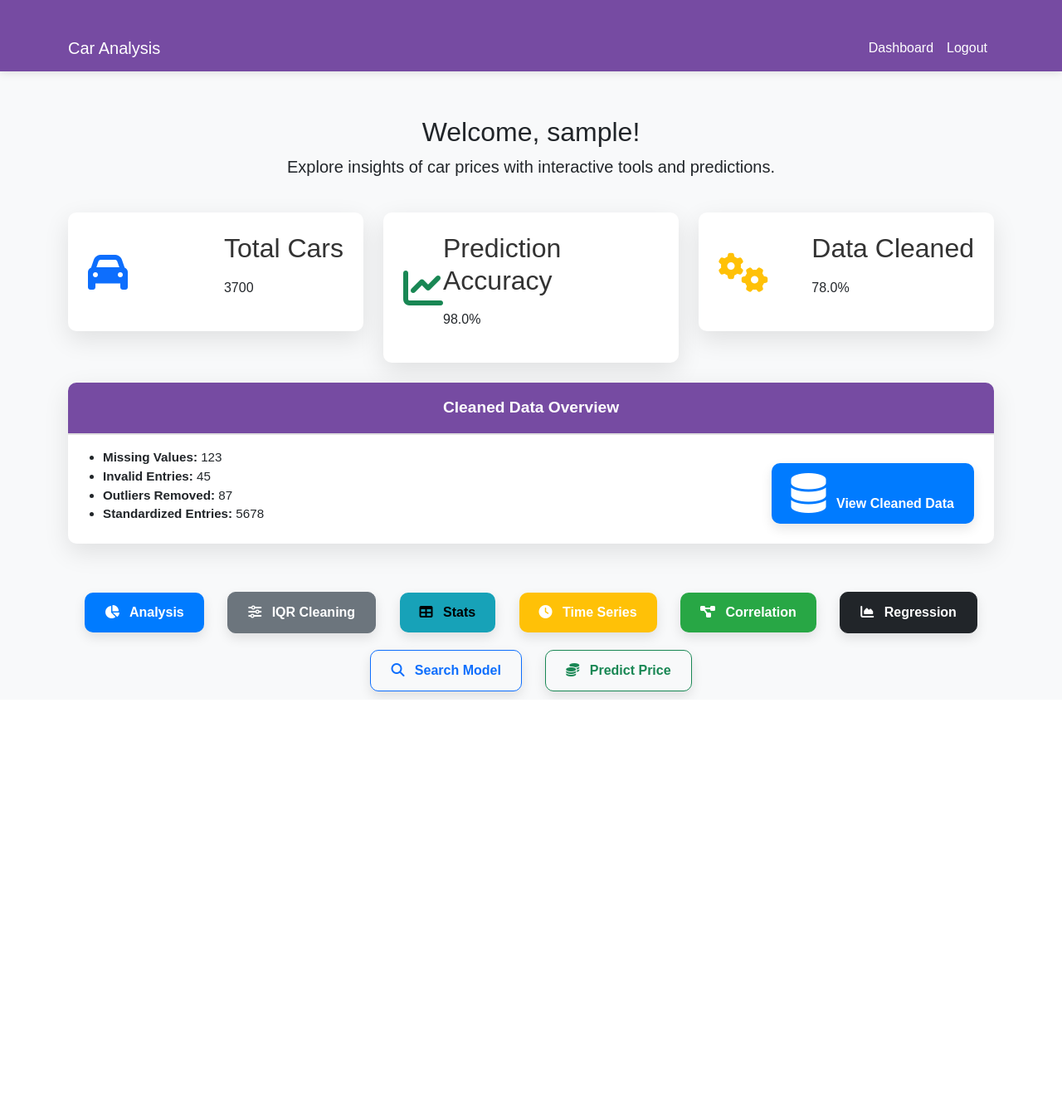
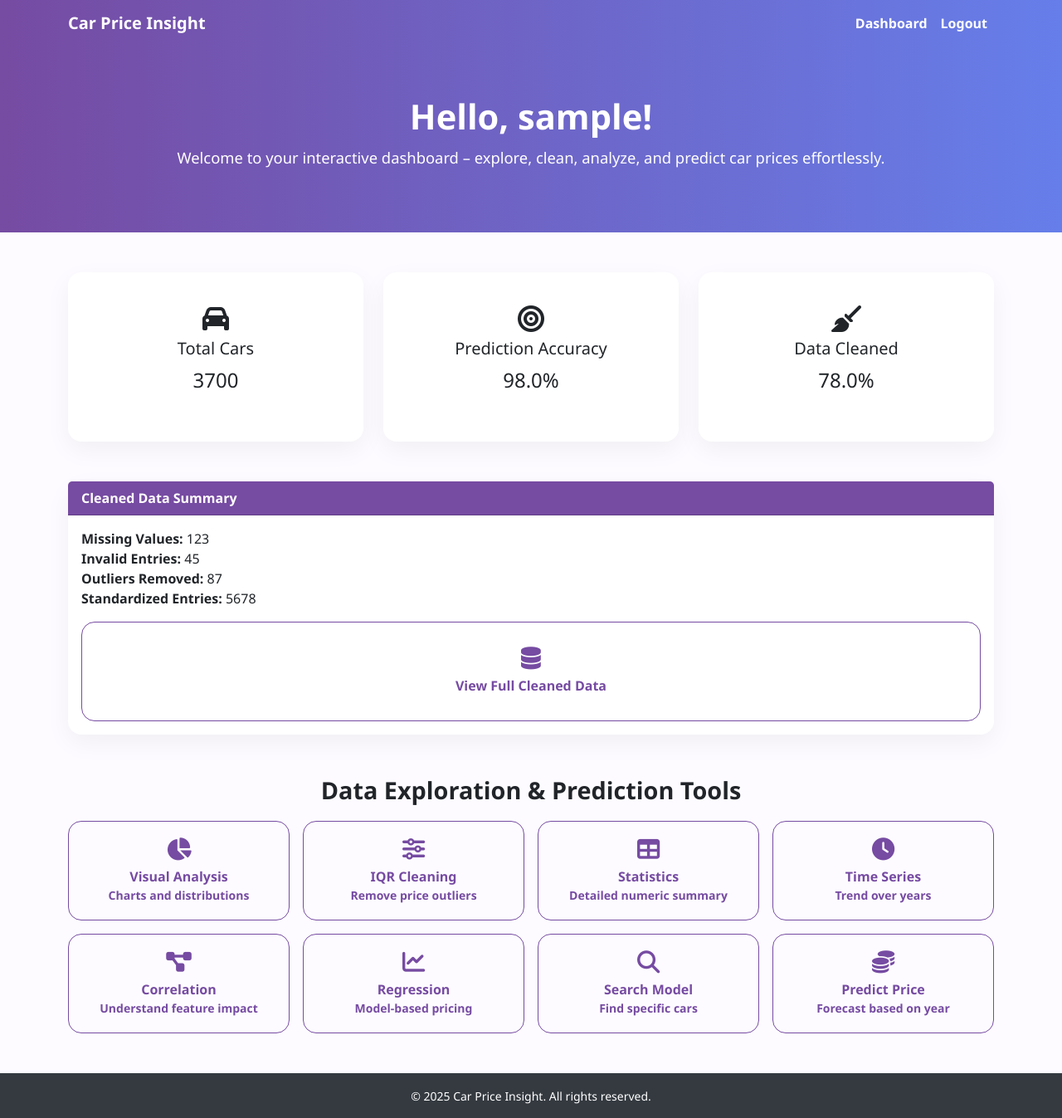
Before and after one commit to Sanwar09/Car-Price-Insights, a Flask app: page /dashboard in a window 1280 px wide. Shown: the whole page at 83% size. Before the commit the page ends 843 px from the top, so only its background shows below. Run offline with Flask 3, Linux system fonts and the light colour scheme; the visitor is signed in with stand-in values (Sample User, id 1); parts of the project's set-up code (start-up, migrations or seed data) failed here and were passed over.

Commit message:
Final Changes

```diff
--- a/app.py
+++ b/app.py
@@ -21,15 +21,13 @@ def home():
     return render_template('index.html')
 
 
-# Login required decorator
 def login_required(f):
     @wraps(f)
     def decorated_function(*args, **kwargs):
         if 'username' not in session:
-            return redirect(url_for('login', next=request.url))  # Redirect to login if not logged in
+            return redirect(url_for('login', next=request.url))
         return f(*args, **kwargs)
     return decorated_function
-
 
 
 @app.route('/login', methods=['GET', 'POST'])
@@ -38,34 +36,67 @@ def login():
         username = request.form['username']
         password = request.form['password']
 
-        if username in users and check_password_hash(users[username], password):
-            session['username'] = username
-            next_page = request.args.get('next')  # Capture the 'next' parameter if any
-            return redirect(next_page) if next_page else redirect(url_for('dashboard'))
+        print(f"Login attempt: {username}")  # Debugging: print username
+
+        if username in users:
+            stored_password_hash = users[username]
+            print(f"Stored password hash for {username}: {stored_password_hash}")  # Debugging: print the stored password hash
+            if check_password_hash(stored_password_hash, password):
+                session['username'] = username
+                next_page = request.args.get('next')
+                return redirect(next_page) if next_page else redirect(url_for('dashboard'))
+            else:
+                flash('Invalid username or password', 'danger')
+                print(f"Password mismatch for {username}")  # Debugging: print password mismatch
         else:
             flash('Invalid username or password', 'danger')
+            print(f"Username {username} not found")  # Debugging: print username not found
     return render_template('login.html')
+
 
 @app.route('/logout')
 def logout():
-    session.pop('username', None)  # Clear the session when logging out
-    return redirect(url_for('login'))  # Redirect to the login page after logout
+    session.pop('username', None)
+    return redirect(url_for('home'))  # Redirect to home page after logout
+
+
+# ✅ Registration Route Added
+@app.route('/register', methods=['GET', 'POST'])
+def register():
+    if request.method == 'POST':
+        username = request.form['username']
+        password = request.form['password']
+
+        if username in users:
+            flash('Username already exists.', 'warning')
+        else:
+            hashed_password = generate_password_hash(password)
+            users[username] = hashed_password
+            print(f"New user registered: {username} with hashed password: {hashed_password}")  # Debugging: print user and hashed password
+            flash('Registration successful. Please log in.', 'success')
+            return redirect(url_for('login'))
+    return render_template('register.html')
+
+
+# Route to view all registered users
+@app.route('/view_users')
+def view_users():
+    return render_template('view_users.html', users=users)
+
 
 @app.route('/dashboard')
 @login_required
 def dashboard():
-    df = pd.read_csv('cleaned_data.csv')  # Adjust this as needed
+    df = pd.read_csv('cleaned_data.csv')
     total_cars = len(df)
     price_prediction_accuracy = 98.0
     data_cleaned = 78.0
-
     cleaned_data_stats = {
         'missing_values': 123,
         'invalid_entries': 45,
         'outliers': 87,
         'standardized': 5678
     }
-
     return render_template(
         'dashboard.html',
         username=session['username'],
@@ -74,8 +105,6 @@ def dashboard():
         data_cleaned=data_cleaned,
         cleaned_data=cleaned_data_stats
     )
-
-
 
 @app.route('/analysis')
 @login_required
--- a/requirements.txt
+++ b/requirements.txt
@@ -6,4 +6,6 @@ seaborn==0.12.2
 scikit-learn==1.3.0
 scipy==1.10.1
 werkzeug==2.3.7
-gunicorn==20.1.0
+gunicorn==21.2.0
+flask-dance==6.3.0
+requests-oauthlib==1.3.1
--- a/templates/dashboard.html
+++ b/templates/dashboard.html
@@ -3,199 +3,222 @@
 <head>
     <meta charset="UTF-8">
     <meta name="viewport" content="width=device-width, initial-scale=1.0">
-    <title>Car Analysis - Dashboard</title>
-    <!-- Bootstrap CSS -->
+    <title>Dashboard | Car Price Insight</title>
+    <!-- Bootstrap 5 -->
     <link href="https://cdn.jsdelivr.net/npm/bootstrap@5.3.0/dist/css/bootstrap.min.css" rel="stylesheet">
     <!-- Font Awesome -->
     <link rel="stylesheet" href="https://cdnjs.cloudflare.com/ajax/libs/font-awesome/6.4.0/css/all.min.css">
-    <!-- Custom CSS -->
-    <link rel="stylesheet" href="{{ url_for('static', filename='css/styles.css') }}">
+    <!-- Animate.css -->
+    <link rel="stylesheet" href="https://cdnjs.cloudflare.com/ajax/libs/animate.css/4.1.1/animate.min.css">
     <style>
         body {
-            background: #f8f9fa;
-            font-family: Arial, sans-serif;
+            background-color: #fdfbff;
+            font-family: 'Segoe UI', sans-serif;
         }
         .navbar {
+            background: linear-gradient(to right, #764ba2, #667eea);
+        }
+        .navbar-brand, .nav-link {
+            color: #fff !important;
+            font-weight: 600;
+        }
+        .hero {
+            background: linear-gradient(to right, #764ba2, #667eea);
+            color: white;
+            padding: 60px 0;
+            text-align: center;
+        }
+        .hero h1 {
+            font-weight: bold;
+            font-size: 2.6rem;
+        }
+        .hero p {
+            font-size: 1.15rem;
+            margin-top: 10px;
+        }
+        .card {
+            border: none;
+            border-radius: 16px;
+            box-shadow: 0 10px 30px rgba(0, 0, 0, 0.05);
+            transition: 0.3s;
+        }
+        .card:hover {
+            transform: translateY(-5px);
+        }
+        .section-title {
+            margin: 50px 0 20px;
+            font-weight: 700;
+            text-align: center;
+            font-size: 1.8rem;
+        }
+        .icon-btn {
+            width: 100%;
+            padding: 18px;
+            border-radius: 16px;
+            font-weight: 600;
+            display: flex;
+            flex-direction: column;
+            align-items: center;
+            justify-content: center;
+            text-align: center;
+            height: 120px;
+        }
+        .icon-btn i {
+            margin-bottom: 8px;
+            font-size: 1.7rem;
+        }
+        .btn-outline-purple {
+            border-color: #764ba2;
+            color: #764ba2;
+        }
+        .btn-outline-purple:hover {
             background-color: #764ba2;
+            color: white;
         }
-        .navbar-brand, .navbar-nav .nav-link {
-            color: #fff;
-        }
-        .navbar-nav .nav-link:hover {
-            color: #e2e6ea;
-        }
-        .container {
-            margin-top: 30px;
-        }
-        .statistics-card {
-            background: #fff;
-            border-radius: 10px;
-            box-shadow: 0 10px 30px rgba(0, 0, 0, 0.1);
-        }
-        .statistics-card .card-body {
-            display: flex;
-            justify-content: space-between;
-            align-items: center;
-        }
-        .statistics-card .card-body i {
-            font-size: 3rem;
-        }
-        .statistics-card .card-body h5 {
-            font-size: 2rem;
-        }
-        .card-header {
-            background: #764ba2;
+        footer {
+            background-color: #343a40;
             color: white;
+            padding: 15px 0;
+            margin-top: 60px;
             text-align: center;
-            font-weight: bold;
-        }
-        .btn-modern {
-            padding: 12px 24px;
-            border-radius: 10px;
-            box-shadow: 0 6px 14px rgba(0, 0, 0, 0.1);
-            font-weight: 600;
-            transition: all 0.3s ease-in-out;
-        }
-        .btn-modern i {
-            margin-right: 8px;
-        }
-        .btn-modern:hover {
-            transform: translateY(-2px);
-            opacity: 0.9;
-        }
-        .operation-btns a {
-            margin: 10px 12px;
-        }
-        .cleaned-overview ul {
-            padding-left: 18px;
-            font-size: 0.95rem;
-        }
-        .cleaned-overview .btn {
-            margin-top: 10px;
         }
     </style>
 </head>
 <body>
 
 <!-- Navbar -->
-<nav class="navbar navbar-expand-lg navbar-dark">
+<nav class="navbar navbar-expand-lg">
     <div class="container">
-        <a class="navbar-brand" href="#">Car Analysis</a>
+        <a class="navbar-brand" href="#">Car Price Insight</a>
         <button class="navbar-toggler" type="button" data-bs-toggle="collapse" data-bs-target="#navbarNav"
                 aria-controls="navbarNav" aria-expanded="false" aria-label="Toggle navigation">
-            <span class="navbar-toggler-icon"></span>
+            <span class="navbar-toggler-icon bg-light rounded"></span>
         </button>
         <div class="collapse navbar-collapse" id="navbarNav">
             <ul class="navbar-nav ms-auto">
-                <li class="nav-item"><a class="nav-link active" href="{{ url_for('dashboard') }}">Dashboard</a></li>
+                <li class="nav-item"><a class="nav-link" href="{{ url_for('dashboard') }}">Dashboard</a></li>
                 <li class="nav-item"><a class="nav-link" href="{{ url_for('logout') }}">Logout</a></li>
             </ul>
         </div>
     </div>
 </nav>
 
-<!-- Main Container -->
+<!-- Hero Section -->
+<section class="hero">
     <div class="container">
-    <!-- Welcome -->
-    <div class="row">
-        <div class="col-12 text-center my-4">
-            <h2>Welcome, {{ username }}!</h2>
-            <p class="lead">Explore insights of car prices with interactive tools and predictions.</p>
+        <h1>Hello, {{ username }}!</h1>
+        <p>Welcome to your interactive dashboard – explore, clean, analyze, and predict car prices effortlessly.</p>
     </div>
-    </div>
+</section>
 
-    <!-- Statistics -->
-    <div class="row">
-        <div class="col-md-4 mb-4">
-            <div class="card statistics-card">
+<!-- Stats Overview -->
+<div class="container mt-5">
+    <div class="row text-center g-4">
+        <div class="col-md-4">
+            <div class="card py-4">
                 <div class="card-body">
-                    <i class="fas fa-car text-primary"></i>
-                    <div>
+                    <i class="fas fa-car fa-2x text-purple mb-2"></i>
                     <h5>Total Cars</h5>
-                        <p>{{ total_cars }}</p>
+                    <p class="fs-4">{{ total_cars }}</p>
                 </div>
             </div>
         </div>
-        </div>
-        <div class="col-md-4 mb-4">
-            <div class="card statistics-card">
+        <div class="col-md-4">
+            <div class="card py-4">
                 <div class="card-body">
-                    <i class="fas fa-chart-line text-success"></i>
-                    <div>
+                    <i class="fas fa-bullseye fa-2x text-purple mb-2"></i>
                     <h5>Prediction Accuracy</h5>
-                        <p>{{ price_prediction_accuracy }}%</p>
+                    <p class="fs-4">{{ price_prediction_accuracy }}%</p>
                 </div>
             </div>
         </div>
-        </div>
-        <div class="col-md-4 mb-4">
-            <div class="card statistics-card">
+        <div class="col-md-4">
+            <div class="card py-4">
                 <div class="card-body">
-                    <i class="fas fa-cogs text-warning"></i>
-                    <div>
+                    <i class="fas fa-broom fa-2x text-purple mb-2"></i>
                     <h5>Data Cleaned</h5>
-                        <p>{{ data_cleaned }}%</p>
+                    <p class="fs-4">{{ data_cleaned }}%</p>
                 </div>
             </div>
         </div>
     </div>
 </div>
 
-    <!-- Cleaned Data Overview (compact height) -->
-    <div class="row">
-        <div class="col-md-12 mb-4">
-            <div class="card statistics-card cleaned-overview">
-                <div class="card-header">Cleaned Data Overview</div>
-                <div class="card-body py-3">
-                    <ul class="mb-2">
+<!-- Cleaned Data Summary -->
+<div class="container mt-5">
+    <div class="card">
+        <div class="card-header bg-purple text-white fw-bold" style="background-color: #764ba2;">Cleaned Data Summary</div>
+        <div class="card-body">
+            <ul class="list-unstyled">
                 <li><strong>Missing Values:</strong> {{ cleaned_data['missing_values'] }}</li>
                 <li><strong>Invalid Entries:</strong> {{ cleaned_data['invalid_entries'] }}</li>
                 <li><strong>Outliers Removed:</strong> {{ cleaned_data['outliers'] }}</li>
                 <li><strong>Standardized Entries:</strong> {{ cleaned_data['standardized'] }}</li>
             </ul>
-                    <div class="text-center">
-                        <a href="{{ url_for('cleaned_data') }}" class="btn btn-primary btn-modern">
-                            <i class="fas fa-database"></i> View Cleaned Data
+            <div class="text-center mt-3">
+                <a href="{{ url_for('cleaned_data') }}" class="btn btn-outline-purple icon-btn">
+                    <i class="fas fa-database"></i> View Full Cleaned Data
                 </a>
             </div>
         </div>
     </div>
 </div>
+
+<!-- Operations Section -->
+<div class="container mt-5">
+    <h2 class="section-title">Data Exploration & Prediction Tools</h2>
+    <div class="row g-3">
+        <div class="col-md-3 col-6">
+            <a href="{{ url_for('analysis') }}" class="btn btn-outline-purple icon-btn">
+                <i class="fas fa-chart-pie"></i> Visual Analysis<br><small>Charts and distributions</small>
+            </a>
         </div>
-
-    <!-- Operation Buttons -->
-    <div class="row operation-btns text-center mt-4">
-        <div class="col-12">
-            <a href="{{ url_for('analysis') }}" class="btn btn-primary btn-modern">
-                <i class="fas fa-chart-pie"></i> Analysis
+        <div class="col-md-3 col-6">
+            <a href="{{ url_for('iqr') }}" class="btn btn-outline-purple icon-btn">
+                <i class="fas fa-sliders-h"></i> IQR Cleaning<br><small>Remove price outliers</small>
             </a>
-            <a href="{{ url_for('iqr') }}" class="btn btn-secondary btn-modern">
-                <i class="fas fa-sliders-h"></i> IQR Cleaning
+        </div>
+        <div class="col-md-3 col-6">
+            <a href="{{ url_for('stats') }}" class="btn btn-outline-purple icon-btn">
+                <i class="fas fa-table"></i> Statistics<br><small>Detailed numeric summary</small>
             </a>
-            <a href="{{ url_for('stats') }}" class="btn btn-info btn-modern">
-                <i class="fas fa-table"></i> Stats
+        </div>
+        <div class="col-md-3 col-6">
+            <a href="{{ url_for('time_series') }}" class="btn btn-outline-purple icon-btn">
+                <i class="fas fa-clock"></i> Time Series<br><small>Trend over years</small>
             </a>
-            <a href="{{ url_for('time_series') }}" class="btn btn-warning btn-modern text-white">
-                <i class="fas fa-clock"></i> Time Series
+        </div>
+        <div class="col-md-3 col-6">
+            <a href="{{ url_for('correlation') }}" class="btn btn-outline-purple icon-btn">
+                <i class="fas fa-project-diagram"></i> Correlation<br><small>Understand feature impact</small>
             </a>
-            <a href="{{ url_for('correlation') }}" class="btn btn-success btn-modern">
-                <i class="fas fa-project-diagram"></i> Correlation
+        </div>
+        <div class="col-md-3 col-6">
+            <a href="{{ url_for('regression') }}" class="btn btn-outline-purple icon-btn">
+                <i class="fas fa-chart-line"></i> Regression<br><small>Model-based pricing</small>
             </a>
-            <a href="{{ url_for('regression') }}" class="btn btn-dark btn-modern">
-                <i class="fas fa-chart-area"></i> Regression
+        </div>
+        <div class="col-md-3 col-6">
+            <a href="{{ url_for('search_model') }}" class="btn btn-outline-purple icon-btn">
+                <i class="fas fa-search"></i> Search Model<br><small>Find specific cars</small>
             </a>
-            <a href="{{ url_for('search_model') }}" class="btn btn-outline-primary btn-modern">
-                <i class="fas fa-search"></i> Search Model
-            </a>
-            <a href="{{ url_for('predict_price') }}" class="btn btn-outline-success btn-modern">
-                <i class="fas fa-coins"></i> Predict Price
+        </div>
+        <div class="col-md-3 col-6">
+            <a href="{{ url_for('predict_price') }}" class="btn btn-outline-purple icon-btn">
+                <i class="fas fa-coins"></i> Predict Price<br><small>Forecast based on year</small>
             </a>
         </div>
     </div>
 </div>
 
-<!-- Scripts -->
+<!-- Footer -->
+<footer class="mt-5">
+    <div class="container">
+        <small>&copy; 2025 Car Price Insight. All rights reserved.</small>
+    </div>
+</footer>
+
+<!-- Bootstrap Script -->
 <script src="https://cdn.jsdelivr.net/npm/bootstrap@5.3.0/dist/js/bootstrap.bundle.min.js"></script>
-<script src="{{ url_for('static', filename='js/scripts.js') }}"></script>
 </body>
 </html>
```
Also changed, not shown: templates/index.html (+23 -9 lines), templates/login.html (+27 -43 lines), templates/register.html (added, +62 -0 lines), templates/view_users.html (added, +16 -0 lines), Screenshot 2025-05-13 054601.png (added), 1 other file. Lines whose indentation alone changed are shown as unchanged.
